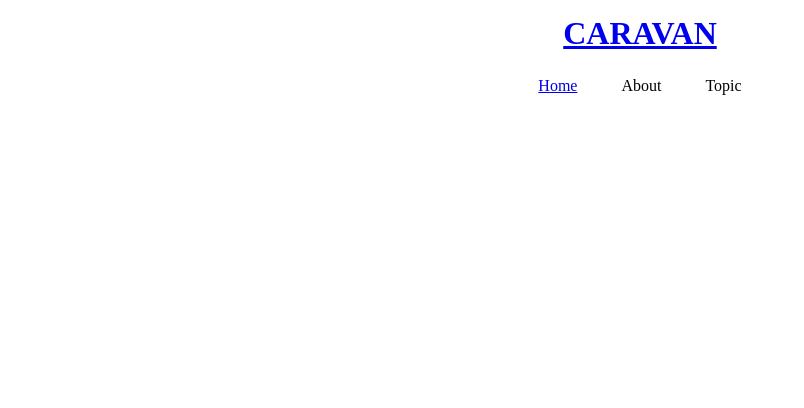
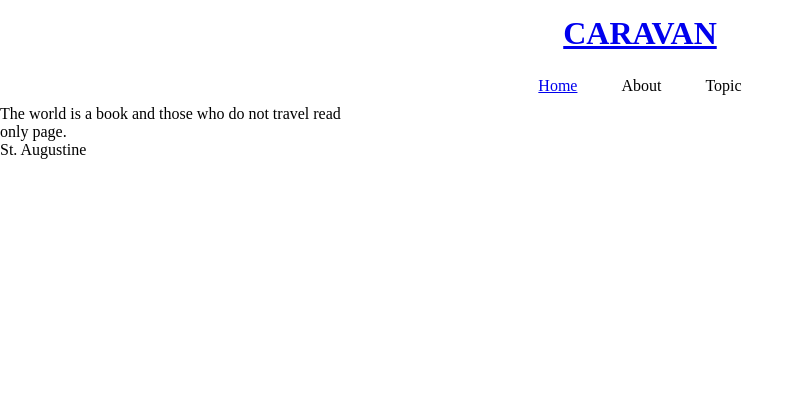
Before and after one commit to shintarokabe/Leaen-HTML-CSS-DMM, a plain HTML site: page index.html in a window 1280 px wide. Shown: the top 408 px of the page, without its empty margins (0-804 px from the left). Drawn offline with Linux system fonts and the light colour scheme.

Commit message:
1-6 start

```diff
--- a/index.html
+++ b/index.html
@@ -26,7 +26,14 @@
     </nav>
 
     <div class="main-visual">
-      <div class="main-visual-content"></div>
+      <div class="main-visual-content">
+        <p class="main-visual-text">
+          The world is a book and those who do not travel read only page.
+        </p>
+        <p class="main-visual-name">
+          St. Augustine
+        </p>
+      </div>
     </div>
 
     <div class="main">
```
